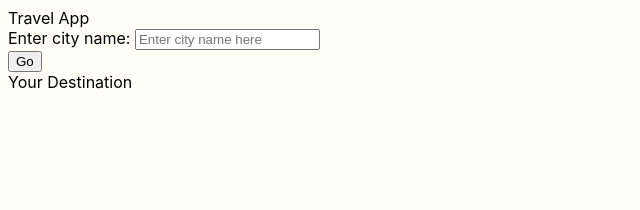
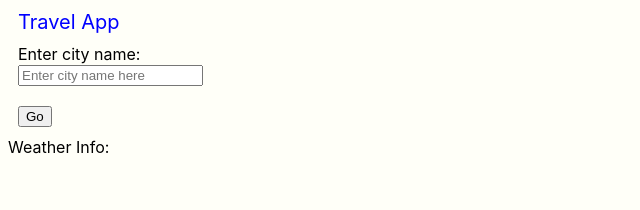
Before and after one commit to Wilson-You/final-project, a website built with webpack: page src/client/views/index.html in a window 1280 px wide. Shown: the whole page, without its empty margins (0-640 px from the left). Built offline with nearby package versions, Linux system fonts and the light colour scheme; a web font is replaced by a local one.

Commit message:
style changed

```diff
--- a/src/client/js/app.js
+++ b/src/client/js/app.js
@@ -1,10 +1,14 @@
+
 document.querySelector('#go').addEventListener('click', getGeoInfo);
+
+
+export function getGeoInfo() {
+
+    let cityName = document.querySelector('#city').value
 
     const geoKey = 'wilsonyou'
 
     const geoBaseUrl = 'http://api.geonames.org/searchJSON'
-
-let cityName = "New York" || document.querySelector('#city').value
 
     let geoURL = `${geoBaseUrl}?q=${cityName}&maxRows=10&username=${geoKey}`
 
@@ -20,8 +24,6 @@ const pixBaseUrl = 'https://pixabay.com/api/'
 
     let pixURL = `${pixBaseUrl}?key=${pixKey}&q=${cityName}`
 
-
-export function getGeoInfo() {
     fetch(geoURL)
         .then(res => res.json())
         .then(data => {
--- a/src/client/styles/style.scss
+++ b/src/client/styles/style.scss
@@ -2,3 +2,27 @@ body{
     background: #fffff8;
     font-family: -apple-system, BlinkMacSystemFont, sans-serif;
 }
+
+#img1 {
+    width: 40px;
+    height: 50px;
+}
+
+#city:hover {
+    box-shadow: 2px 2px 2px black;
+}
+
+#go:hover {
+    box-shadow: 2px 2px 2px grey;
+}
+
+.headline {
+    width: 100%;
+    margin: 10px;
+    color: blue;
+    font-size: 20px;
+}
+
+.cityinfo, button {
+    margin: 10px;
+}
--- a/src/client/views/index.html
+++ b/src/client/views/index.html
@@ -9,18 +9,18 @@
 
 <body>
   <div id="app">
-    <div class="holder headline">
+    <div class="headline">
       Travel App
     </div>
-    <div class="holder zip">
-      <label for="city">Enter city name:</label>
+    <div class="cityinfo">
+      <label for="city">Enter city name:</label><br>
       <input type="text" id="city" placeholder="Enter city name here">
     </div>
     <button id="go" type="submit"> Go </button>
   </div>
-  <div class="holder entry">
-    <div class="title">Your Destination</div>
-    <div id="entryHolder">
+  <div class="allinfo">
+    <div class="title">Weather Info:</div>
+    <div id="infogroup">
       <div id="dest"></div>
       <div id="describe"></div>
       <div id="img1"></div>
```
Lines whose indentation alone changed are shown as unchanged.
